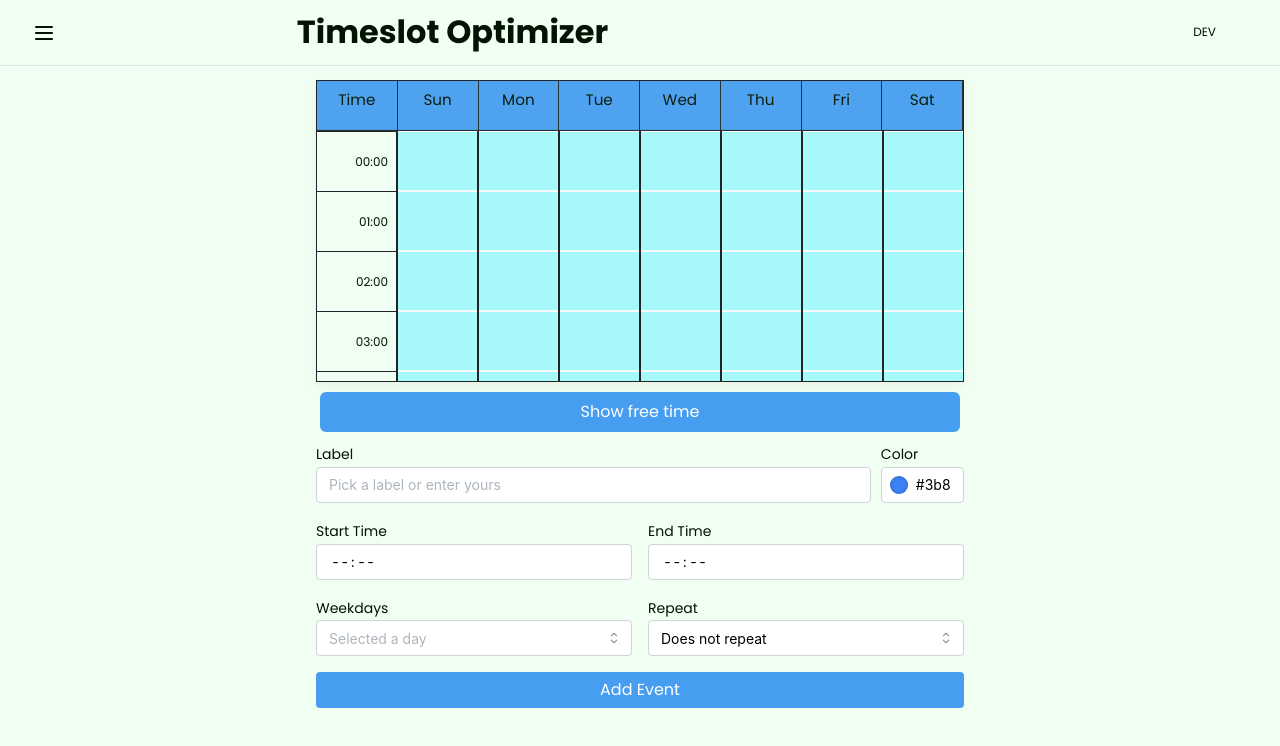
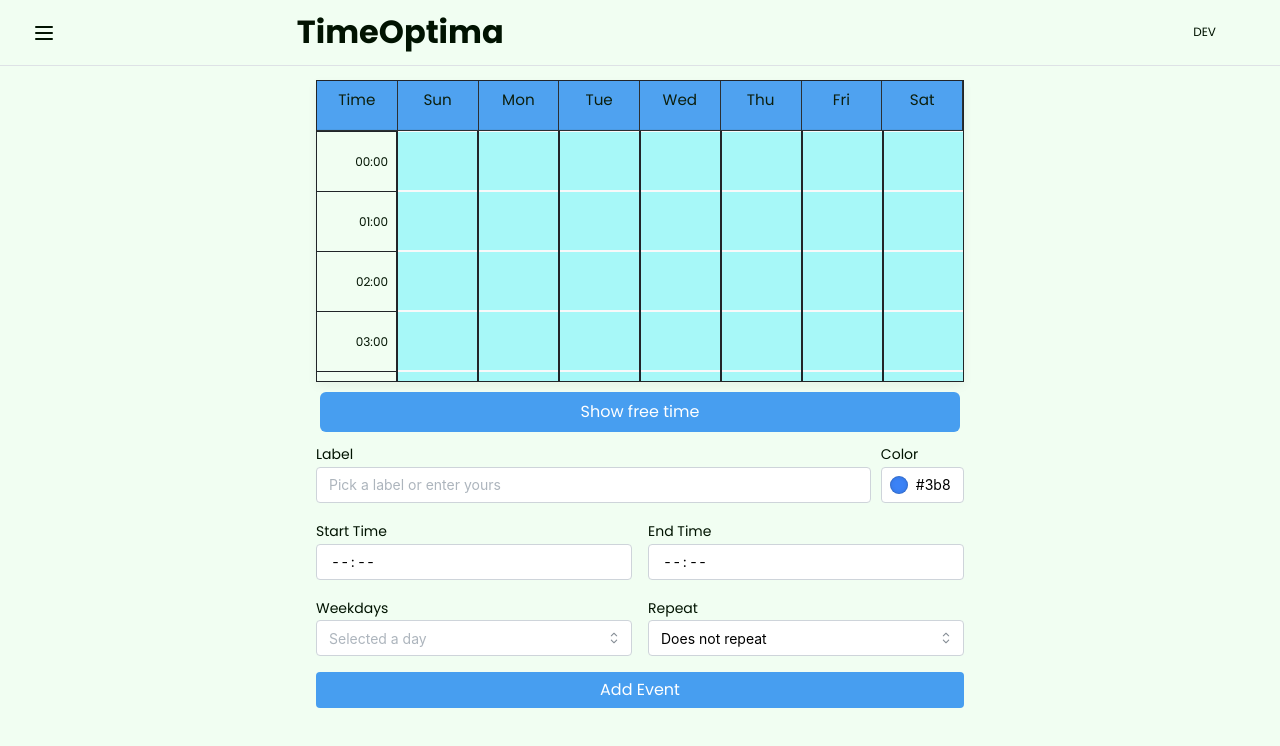
Before and after one commit to tonisobowale01/timeslot-optimizer, a React (Vite) app: page / in a window 1280 px wide. Shown: the top 746 px of the page. Built offline with nearby package versions, Linux system fonts and the light colour scheme.

Commit message:
fix: title changed to TimeOptima and some minor updates

```diff
--- a/package.json
+++ b/package.json
@@ -17,6 +17,7 @@
     "@tabler/icons-react": "^3.34.1",
     "bootstrap": "^5.3.7",
     "dayjs": "^1.11.13",
+    "esbuild": "^0.25.10",
     "react": "^18.3.1",
     "react-bootstrap": "^2.10.10",
     "react-dom": "^18.3.1"
--- a/src/components/navigation.tsx
+++ b/src/components/navigation.tsx
@@ -24,7 +24,7 @@ const Navbar = () => {
 			>
 				<Box style={{ position: "absolute", left: "2rem" }}>
 					<Drawer opened={opened} onClose={close} size={200}>
-						<Text>Timeslot Optimizer</Text>
+						<Text>TimeOptima</Text>
 						<Text style={{ fontSize: "0.52rem" }} my={5}>
 							No account created = No data collected
 						</Text>
@@ -45,7 +45,7 @@ const Navbar = () => {
 				</Box>
 
 				<Title order={4} className="miniTitle">
-					Timeslot Optimizer
+					TimeOptima
 				</Title>
 				<Text
 					component="a"
```
Also changed, not shown: 1 other file (tests, documents, lock files or other folders).
